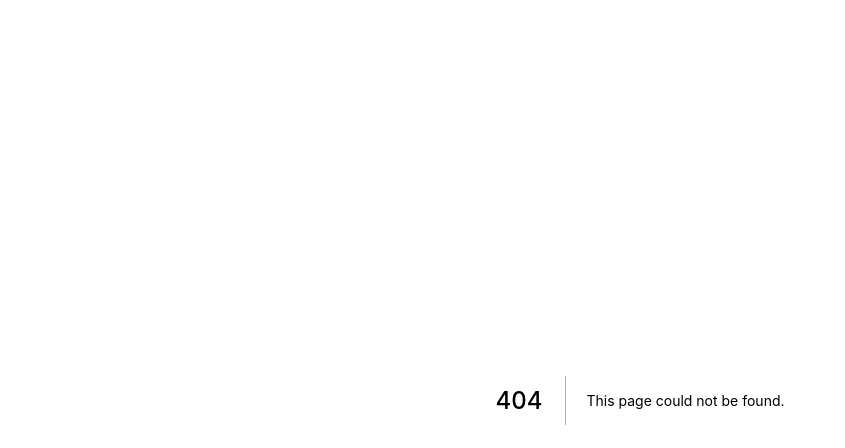
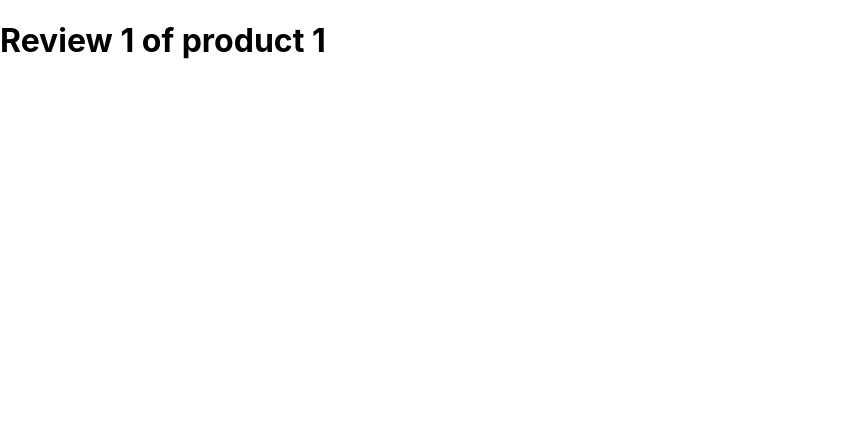
Before and after one commit to collinkip/nextjs, a Next.js app: page /product/1/review/1 in a window 1280 px wide. Before the commit this address had no page. Shown: the top 448 px of the page, without its empty margins (0-845 px from the left). Built offline with nearby package versions, Linux system fonts and the light colour scheme.

Commit message:
Nested dynamic routes

```diff
--- /dev/null
+++ b/pages/product/[productid]/review/[reviewid].js
@@ -0,0 +1,9 @@
+import {useRouter} from 'next/router'
+function Review(params) {
+
+    const router = useRouter()
+    const {reviewid,productid}=router.query
+    return <h1>Review {reviewid} of product {productid}</h1>
+}
+
+export default Review;
```
Also changed, not shown: pages/product/[productid]/index.js (renamed from pages/product/[productid].js).
